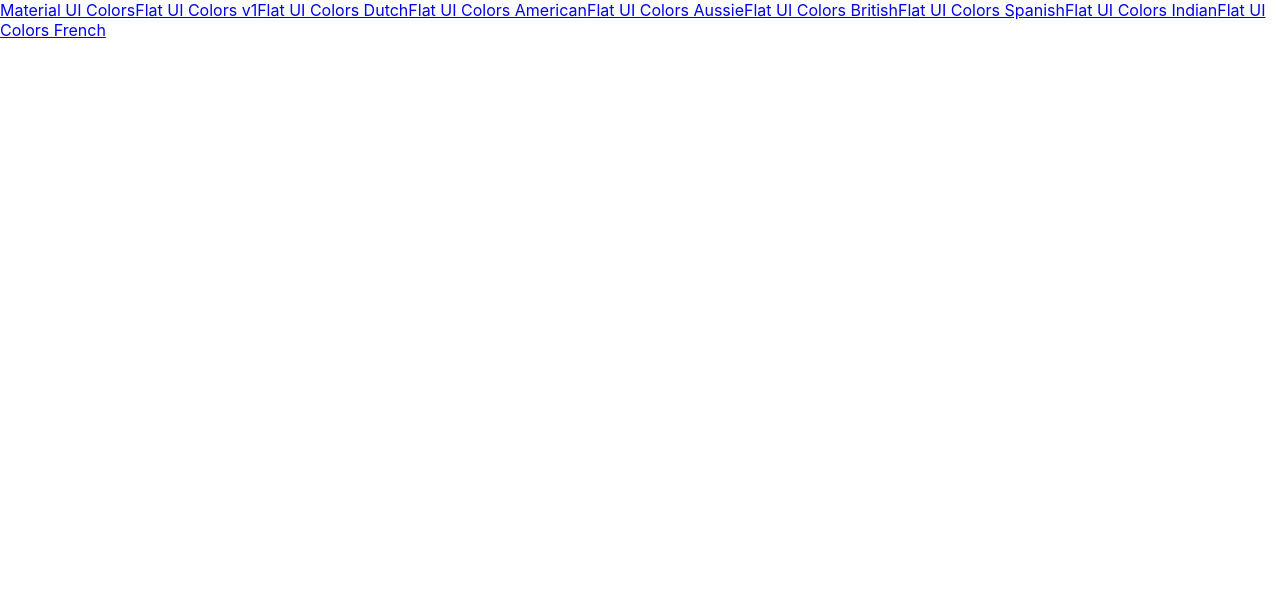
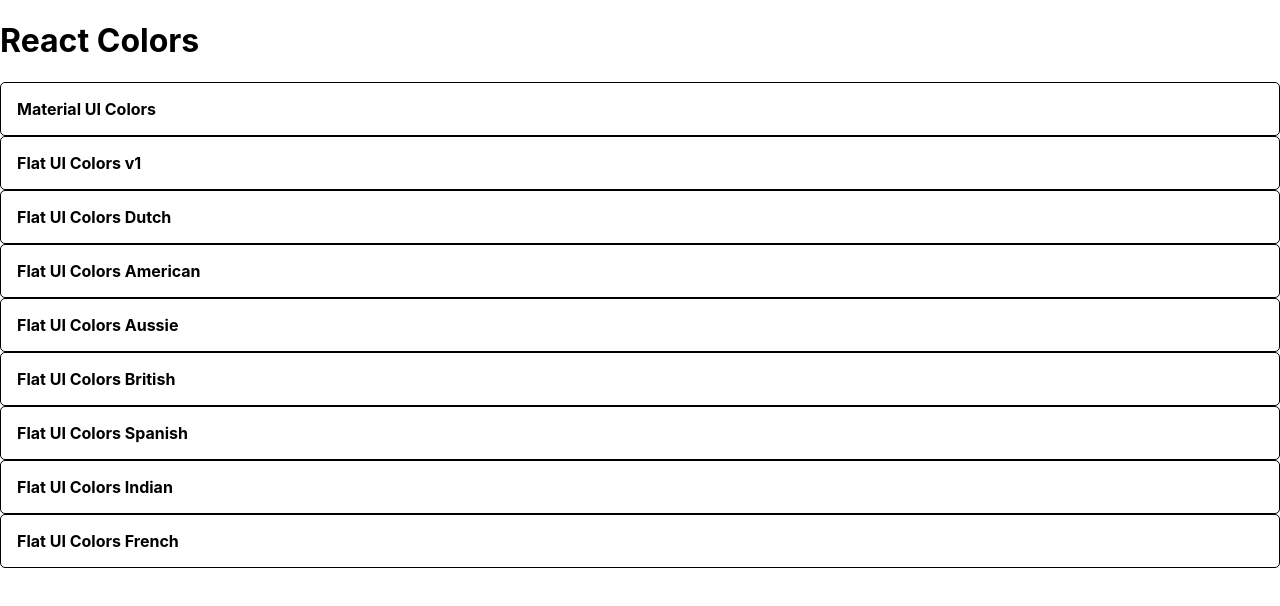
Before and after one commit to siva089/ColorPIcker, a React (Create React App) app: page / in a window 1280 px wide. Shown: the top 606 px of the page. Built offline with nearby package versions, Linux system fonts and the light colour scheme.

Commit message:
added mini palette

```diff
--- a/package.json
+++ b/package.json
@@ -5,6 +5,7 @@
   "dependencies": {
     "@material-ui/core": "^4.8.2",
     "@material-ui/icons": "^4.5.1",
+    "@material-ui/styles": "^4.8.2",
     "@testing-library/jest-dom": "^4.2.4",
     "@testing-library/react": "^9.4.0",
     "@testing-library/user-event": "^7.2.1",
--- a/src/PaletteList.js
+++ b/src/PaletteList.js
@@ -1,11 +1,15 @@
 import React, { Component } from 'react'
 import {Link} from 'react-router-dom'
+import MiniPalette from "./miniPalette";
+
 class PaletteList extends Component {
     render() {
         const {palettes}=this.props
         return (
             <div>
-                {palettes.map(palette=><Link to={`palette/${palette.id}`}>{palette.paletteName}</Link>)}
+                <h1>React Colors</h1>
+
+                {palettes.map(palette=><MiniPalette {...palette}/>)}
             </div>
         )
     }
--- /dev/null
+++ b/src/miniPalette.js
@@ -0,0 +1,43 @@
+import React from 'react'
+import {withStyles} from "@material-ui/styles"
+
+const styles={
+root:{
+        backgroundColor:"white",
+        border:"1px solid black",
+       borderRadius:"5px",
+       padding:"0.5rem",
+       position:"relative",
+       overflow:"hidden",
+       "&:hover":{
+cursor:"pointer"
+       }
+    },
+    colors:{
+        backgroundColor:"grey"
+    },
+    title:{
+        display:"flex",
+        justifyContent:"space-between",
+        alignItems:"center",
+        margin:"0",
+        color:"black",
+        padding:"0.5rem",
+        fontSize:"1rem",
+        position:"relative"
+    },
+    emoji:{}
+}
+const miniPalette = (props) => {
+    const {classes,paletteName,emoji}=props
+    return (
+        <div className={classes.root}>
+           <div className={classes.colors}></div>
+           <h5 className={classes.title}>{paletteName}</h5>
+
+
+        </div>
+    )
+}
+
+export default withStyles(styles)(miniPalette)
```
